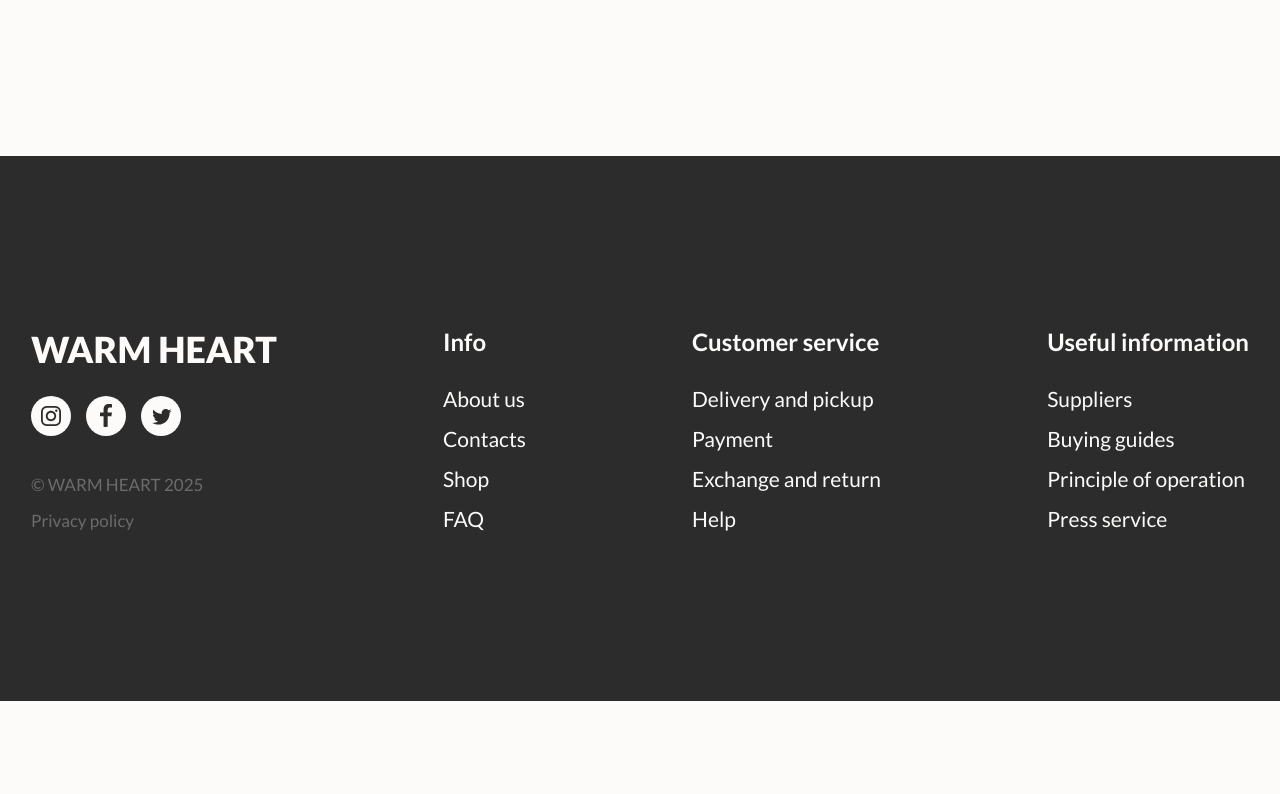
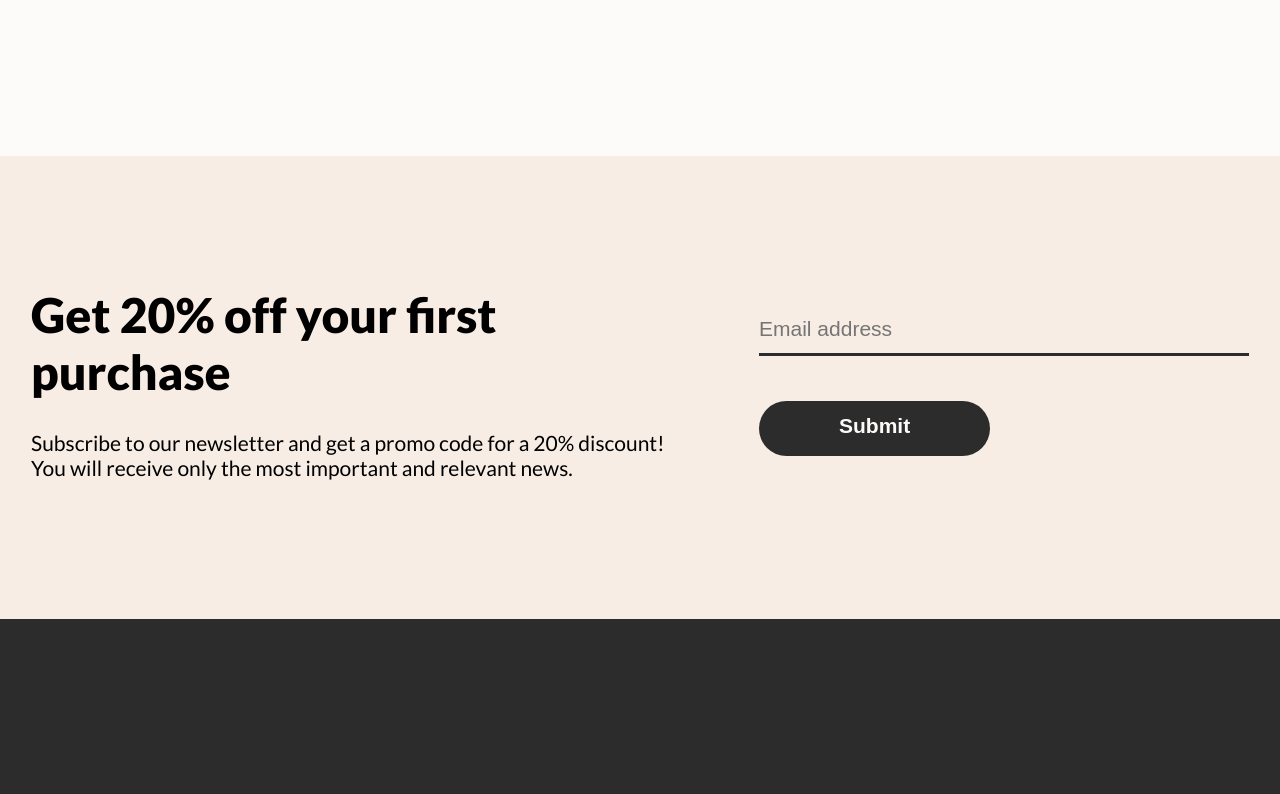
Before and after one commit to metwoOSha/WarmHeart, a React (Vite) app: page / in a window 1280 px wide. Shown: the part 2002-2796 px from the top of the page. Before the commit the page ends 2703 px from the top, so only its background shows below. Built offline with nearby package versions, Linux system fonts and the light colour scheme.

Commit message:
discount section, button component improvement

```diff
--- a/src/components/Button/Button.jsx
+++ b/src/components/Button/Button.jsx
@@ -1,7 +1,9 @@
 import cls from "./Button.module.css";
 
-export function Button({ children, variant }) {
+export function Button({ children, variant, type = "button" }) {
     return (
-        <button className={`${cls.button} ${cls[variant]}`}>{children}</button>
+        <button type={type} className={`${cls.button} ${cls[variant]}`}>
+            {children}
+        </button>
     );
 }
--- a/src/components/Button/Button.module.css
+++ b/src/components/Button/Button.module.css
@@ -1,13 +1,13 @@
 .button {
     margin-top: 45px;
+    padding: 13px 80px 18px 80px;
     border-radius: 100px;
-    width: 253px;
-    height: 60px;
     background-color: var(--second-bg-color);
     border: none;
     font-weight: 700;
     font-size: 21px;
-    color: var();
+    color: var(--main-text-color);
+    cursor: pointer;
 }
 
 .white {
--- a/src/pages/Home/Home.jsx
+++ b/src/pages/Home/Home.jsx
@@ -1,4 +1,5 @@
 import { ComfortSection } from "./sections/ComfortSection/ComfortSection";
+import { DiscountSection } from "./sections/DiscountSection/DiscountSection";
 import { EcoSection } from "./sections/EcoSection/EcoSection";
 import { FollowUsSection } from "./sections/FollowUsSection/FollowUsSection";
 
@@ -8,6 +9,7 @@ export function Home() {
             <ComfortSection />
             <EcoSection />
             <FollowUsSection />
+            <DiscountSection />
         </main>
     );
 }
--- a/src/pages/Home/sections/ComfortSection/ComfortSection.module.css
+++ b/src/pages/Home/sections/ComfortSection/ComfortSection.module.css
@@ -34,6 +34,7 @@
     display: flex;
     flex-direction: column;
     justify-content: center;
+    align-items: flex-start;
     width: 382px;
     h2 {
         font-size: 36px;
--- /dev/null
+++ b/src/pages/Home/sections/DiscountSection/DiscountSection.jsx
@@ -0,0 +1,29 @@
+import { Button } from "../../../../components/Button/Button";
+import cls from "./DiscountSection.module.css";
+
+export function DiscountSection() {
+    return (
+        <section className={cls.discount}>
+            <div className="container">
+                <div className={cls.discountWrapper}>
+                    <div className={cls.textBlock}>
+                        <h2>Get 20% off your first purchase</h2>
+                        <p>
+                            Subscribe to our newsletter and get a promo code for
+                            a 20% discount! You will receive only the most
+                            important and relevant news.
+                        </p>
+                    </div>
+                    <form className={cls.inputBlock}>
+                        <input
+                            type="email"
+                            placeholder="Email address"
+                            required
+                        />
+                        <Button type="submit">Submit</Button>
+                    </form>
+                </div>
+            </div>
+        </section>
+    );
+}
--- /dev/null
+++ b/src/pages/Home/sections/DiscountSection/DiscountSection.module.css
@@ -0,0 +1,42 @@
+.discount {
+    padding: 130px 0 139px 0;
+    background-color: var(--beige-bg-color);
+}
+
+.discountWrapper {
+    display: flex;
+    align-items: center;
+    justify-content: space-between;
+}
+
+.textBlock {
+    width: 667px;
+    display: flex;
+    flex-direction: column;
+    gap: 30px;
+    h2 {
+        font-weight: 900;
+        font-size: 48px;
+    }
+    p {
+        font-weight: 400;
+        font-size: 21px;
+    }
+}
+
+.inputBlock {
+    display: flex;
+    flex-direction: column;
+    align-items: flex-start;
+    input {
+        width: 490px;
+        height: 45px;
+        padding-bottom: 5px;
+        background-color: transparent;
+        border: none;
+        outline: none;
+        border-bottom: 3px solid var(--second-bg-color);
+        font-weight: 400;
+        font-size: 21px;
+    }
+}
--- /dev/null
+++ b/src/pages/Home/sections/DiscountSection/index.jsx
@@ -0,0 +1 @@
+export { DiscountSection } from "./DiscountSection";
--- a/src/pages/Home/sections/EcoSection/EcoSection.jsx
+++ b/src/pages/Home/sections/EcoSection/EcoSection.jsx
@@ -27,14 +27,14 @@ export function EcoSection() {
                             r="73.5"
                             fill="#FDFBF9"
                             stroke="#2C2C2C"
-                            stroke-width="3"
+                            strokeWidth="3"
                         />
                         <path
                             d="M31.2095 123C35.6857 121.729 42.6326 118.748 50.6184 113.684M90.7902 72.3084C78.6035 92.3481 63.3009 105.643 50.6184 113.684M50.6184 113.684C77.5501 120.528 128.615 115.464 117.421 40.4579C92.6725 41.8942 76.3829 49.6537 65.5139 59.5089M42.9451 103.71C43.5757 100.812 44.3715 97.1058 45.5849 92.9439M51.3805 78.1402C51.5778 73.8037 51.0697 61.6318 47.4588 47.6355M51.3805 78.1402C48.732 83.3135 46.9096 88.4004 45.5849 92.9439M51.3805 78.1402C54.6382 71.7771 59.1456 65.2833 65.5139 59.5089M45.5849 92.9439C34.5788 83.2243 19.1702 56.428 45.5849 27C61.8892 34.1776 65.6643 51.6633 65.5139 59.5089"
                             stroke="#2C2C2C"
-                            stroke-width="3"
-                            stroke-linecap="round"
-                            stroke-linejoin="round"
+                            strokeWidth="3"
+                            strokeLinecap="round"
+                            strokeLinejoin="round"
                         />
                     </svg>
                 </span>
```
